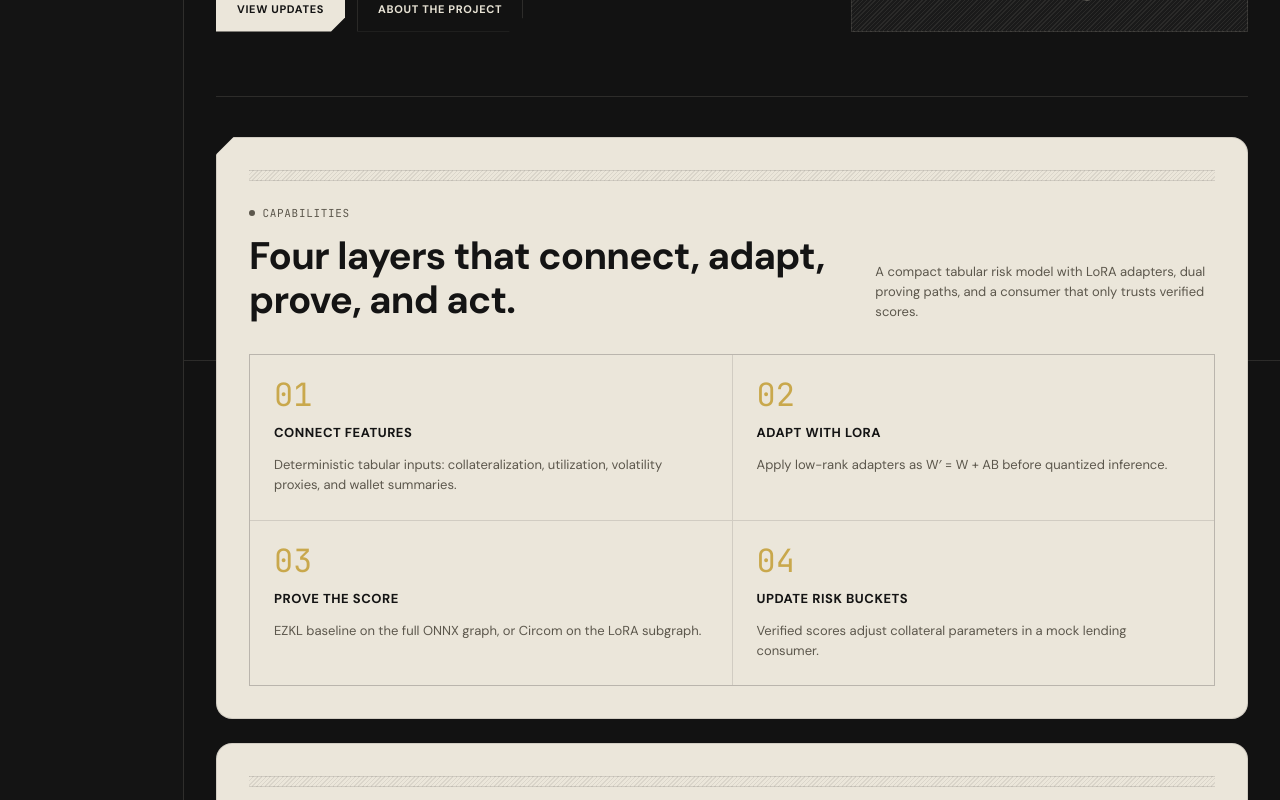
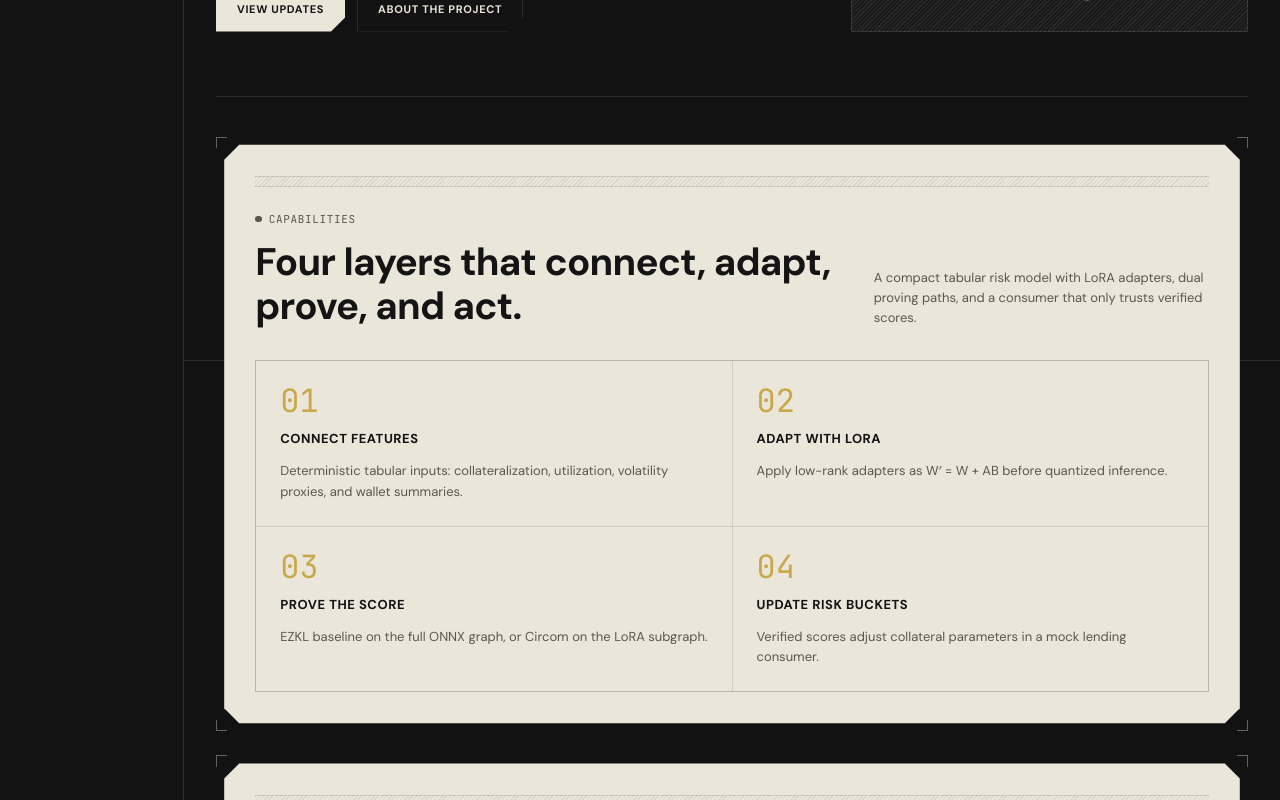
Before and after one commit to vamshiganesh/Zyocra, a React (Vite) app in the folder frontend/: page / in a window 1280 px wide. Shown: the part 440-1240 px from the top of the page. Built offline with nearby package versions, Linux system fonts and the light colour scheme.

Commit message:
Tweaking frontend: Landing Page - 1

```diff
--- a/frontend/src/components/ui/ClippedCard.css
+++ b/frontend/src/components/ui/ClippedCard.css
@@ -1,40 +1,106 @@
+/* Four-corner 45° chamfer (not rounded). Outer shell holds brackets;
+   panel uses a 1px border ring via outer/inner clip-path layers. */
+
 .clip-card {
+  --card-chamfer: var(--clip-lg);
+  --card-border: 1px;
   position: relative;
-  border: 1px solid var(--color-line-light);
-  background: var(--color-surface);
-  color: var(--color-ink);
-  border-radius: var(--panel-radius);
-  overflow: hidden;
 }
 
-.clip-card--dark {
-  background: var(--color-canvas-elevated);
-  color: var(--color-fog);
-  border-color: var(--color-line-dark);
+.clip-card--brackets {
+  padding: 0.45rem;
 }
 
-.clip-card--padded {
-  padding: var(--space-8);
+.clip-card__brackets {
+  pointer-events: none;
+  position: absolute;
+  inset: 0;
+  z-index: 2;
 }
 
-.clip-card--clip-tl {
-  border-radius: 0 var(--panel-radius) var(--panel-radius) var(--panel-radius);
+.clip-card__bracket {
+  position: absolute;
+  width: 0.7rem;
+  height: 0.7rem;
+  border-color: var(--color-ink-faint);
+  border-style: solid;
+  border-width: 0;
+  opacity: 0.7;
+}
+
+.clip-card--dark .clip-card__bracket {
+  border-color: var(--color-fog-faint);
+}
+
+.clip-card__bracket--tl {
+  top: 0;
+  left: 0;
+  border-top-width: 1px;
+  border-left-width: 1px;
+}
+
+.clip-card__bracket--tr {
+  top: 0;
+  right: 0;
+  border-top-width: 1px;
+  border-right-width: 1px;
+}
+
+.clip-card__bracket--br {
+  right: 0;
+  bottom: 0;
+  border-right-width: 1px;
+  border-bottom-width: 1px;
+}
+
+.clip-card__bracket--bl {
+  bottom: 0;
+  left: 0;
+  border-bottom-width: 1px;
+  border-left-width: 1px;
+}
+
+/* Border color layer (chamfered) */
+.clip-card__panel {
+  position: relative;
+  background: var(--color-line-light-strong);
   clip-path: polygon(
-    var(--clip-lg) 0,
-    100% 0,
-    100% 100%,
-    0 100%,
-    0 var(--clip-lg)
+    var(--card-chamfer) 0,
+    calc(100% - var(--card-chamfer)) 0,
+    100% var(--card-chamfer),
+    100% calc(100% - var(--card-chamfer)),
+    calc(100% - var(--card-chamfer)) 100%,
+    var(--card-chamfer) 100%,
+    0 calc(100% - var(--card-chamfer)),
+    0 var(--card-chamfer)
   );
 }
 
-.clip-card--clip-br {
+.clip-card--dark .clip-card__panel {
+  background: var(--color-line-dark);
+}
+
+/* Fill inset by 1px so the chamfered border reads on all edges */
+.clip-card__panel-fill {
+  background: var(--color-surface);
+  color: var(--color-ink);
   clip-path: polygon(
-    0 0,
-    100% 0,
-    100% calc(100% - var(--clip-lg)),
-    calc(100% - var(--clip-lg)) 100%,
-    0 100%
+    var(--card-chamfer) var(--card-border),
+    calc(100% - var(--card-chamfer)) var(--card-border),
+    calc(100% - var(--card-border)) var(--card-chamfer),
+    calc(100% - var(--card-border)) calc(100% - var(--card-chamfer)),
+    calc(100% - var(--card-chamfer)) calc(100% - var(--card-border)),
+    var(--card-chamfer) calc(100% - var(--card-border)),
+    var(--card-border) calc(100% - var(--card-chamfer)),
+    var(--card-border) var(--card-chamfer)
   );
-  border-radius: var(--panel-radius) var(--panel-radius) 0 var(--panel-radius);
 }
+
+.clip-card--dark .clip-card__panel-fill {
+  background: var(--color-canvas-elevated);
+  color: var(--color-fog);
+}
+
+.clip-card__panel--padded .clip-card__panel-fill {
+  padding: var(--space-8);
+}
--- a/frontend/src/components/ui/ClippedCard.tsx
+++ b/frontend/src/components/ui/ClippedCard.tsx
@@ -5,30 +5,47 @@ type Props = {
   children: ReactNode;
   className?: string;
   tone?: "surface" | "dark";
-  clip?: "tl" | "br" | "none";
   padded?: boolean;
+  /** Show technical L-brackets at each corner (Dispatch-style). */
+  brackets?: boolean;
 };
 
 export function ClippedCard({
   children,
   className = "",
   tone = "surface",
-  clip = "none",
   padded = true,
+  brackets = true,
 }: Props) {
   return (
     <section
       className={[
         "clip-card",
         `clip-card--${tone}`,
-        `clip-card--clip-${clip}`,
-        padded ? "clip-card--padded" : "",
+        brackets ? "clip-card--brackets" : "",
         className,
       ]
         .filter(Boolean)
         .join(" ")}
     >
-      {children}
+      {brackets ? (
+        <div className="clip-card__brackets" aria-hidden="true">
+          <span className="clip-card__bracket clip-card__bracket--tl" />
+          <span className="clip-card__bracket clip-card__bracket--tr" />
+          <span className="clip-card__bracket clip-card__bracket--br" />
+          <span className="clip-card__bracket clip-card__bracket--bl" />
+        </div>
+      ) : null}
+      <div
+        className={[
+          "clip-card__panel",
+          padded ? "clip-card__panel--padded" : "",
+        ]
+          .filter(Boolean)
+          .join(" ")}
+      >
+        <div className="clip-card__panel-fill">{children}</div>
+      </div>
     </section>
   );
 }
--- a/frontend/src/pages/BlogPage.tsx
+++ b/frontend/src/pages/BlogPage.tsx
@@ -20,7 +20,7 @@ export function BlogPage() {
         </div>
       </section>
 
-      <ClippedCard clip="tl">
+      <ClippedCard>
         <div id="insights">
           <SectionHeader
             label="Insights"
--- a/frontend/src/pages/HomePage.tsx
+++ b/frontend/src/pages/HomePage.tsx
@@ -90,7 +90,7 @@ export function HomePage() {
       </section>
 
       <div className="panel-stack">
-        <ClippedCard clip="tl">
+        <ClippedCard>
           <div id="capabilities">
             <SectionHeader
               label="Capabilities"
--- a/frontend/src/pages/UpdatesPage.tsx
+++ b/frontend/src/pages/UpdatesPage.tsx
@@ -22,7 +22,7 @@ export function UpdatesPage() {
 
       <div className="panel-stack" id="changelog">
         {changelog.map((entry) => (
-          <ClippedCard key={entry.version} clip="tl">
+          <ClippedCard key={entry.version}>
             <div className="changelog__meta">
               <span className="changelog__version">{entry.version}</span>
               <span className="changelog__date">{entry.date}</span>
--- a/frontend/src/styles/tokens.css
+++ b/frontend/src/styles/tokens.css
@@ -66,10 +66,10 @@
   --rail-width: 11.5rem;
   --topnav-height: 3.5rem;
   --content-max: 72rem;
-  --panel-radius: 1rem;
+  /* 45° chamfer sizes — cards use --clip-lg on all four corners (not rounded) */
   --clip-sm: 10px;
   --clip-md: 14px;
-  --clip-lg: 18px;
+  --clip-lg: 16px;
 
   /* Motion */
   --ease-out: cubic-bezier(0.22, 1, 0.36, 1);
```
Also changed, not shown: 2 other files (tests, documents, lock files or other folders).
